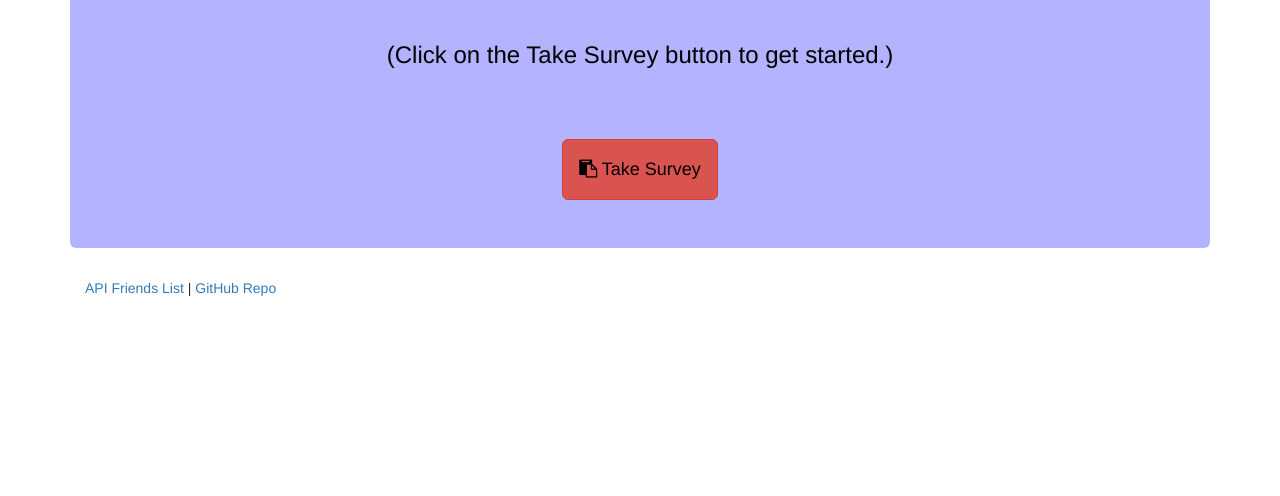
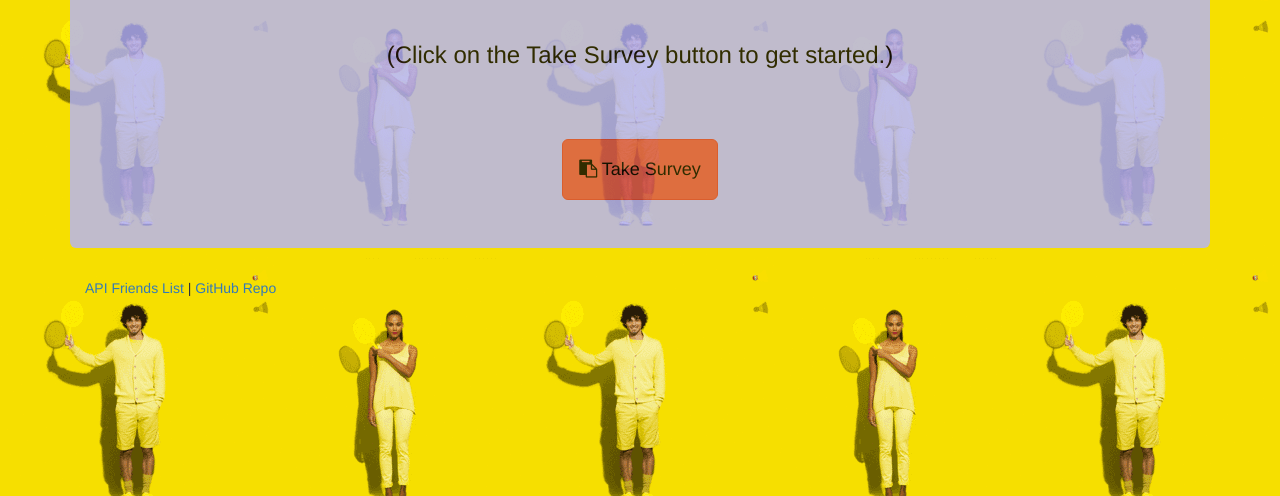
Before and after one commit to deejxue/friend-finder, a website: page app/public/home.html in a window 1280 px wide. Shown: the part 304-800 px from the top of the page. Drawn offline with nearby package versions, Linux system fonts and the light colour scheme.

Commit message:
adding animated gif background on body of homepage

```diff
--- a/app/public/home.html
+++ b/app/public/home.html
@@ -14,11 +14,11 @@
 	<link rel="stylesheet" href="https://maxcdn.bootstrapcdn.com/font-awesome/4.6.1/css/font-awesome.min.css">
 
 </head>
-<body>
+<body background="./img/pingpong.gif">
 
 	<div class="container">
 		<!-- Jumbotron with intro to page -->
-		<div class="jumbotron" style="background-color:#b3b3ff">
+		<div class="jumbotron" style="background-color:#b3b3ff;opacity:0.8">
 			<!-- Use red text with optin monster glyphicon on welcome page -->
 			<h1 class="" style="font-size:60px;color:red;text-shadow:0 0 3px #660033,0 0 5px#000066;text-align:center;"><i class="fa fa-optin-monster" aria-hidden="true"></i>  Wazoo Friend Matcher</h1>
 			<hr>
```
Also changed, not shown: app/public/img/pingpong.gif (added).
